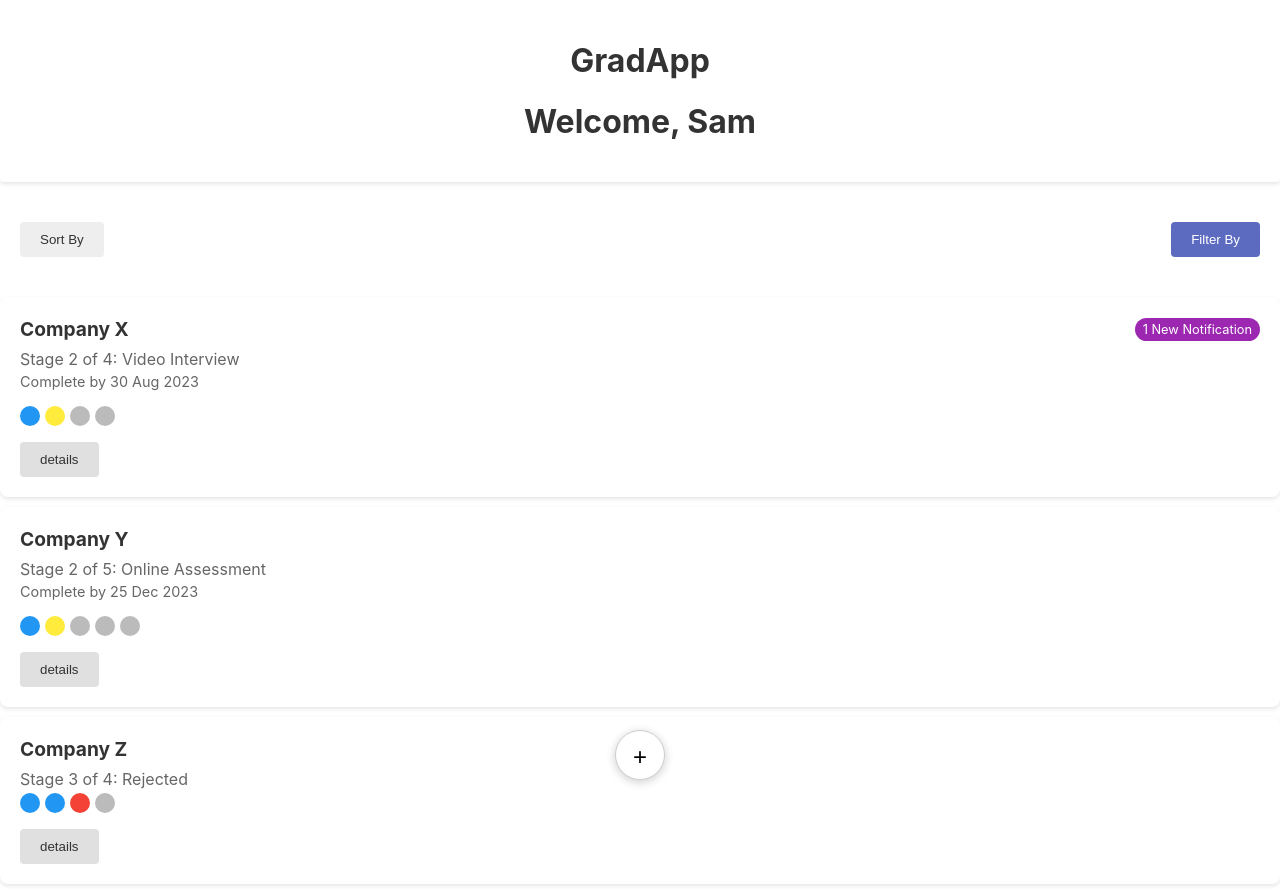
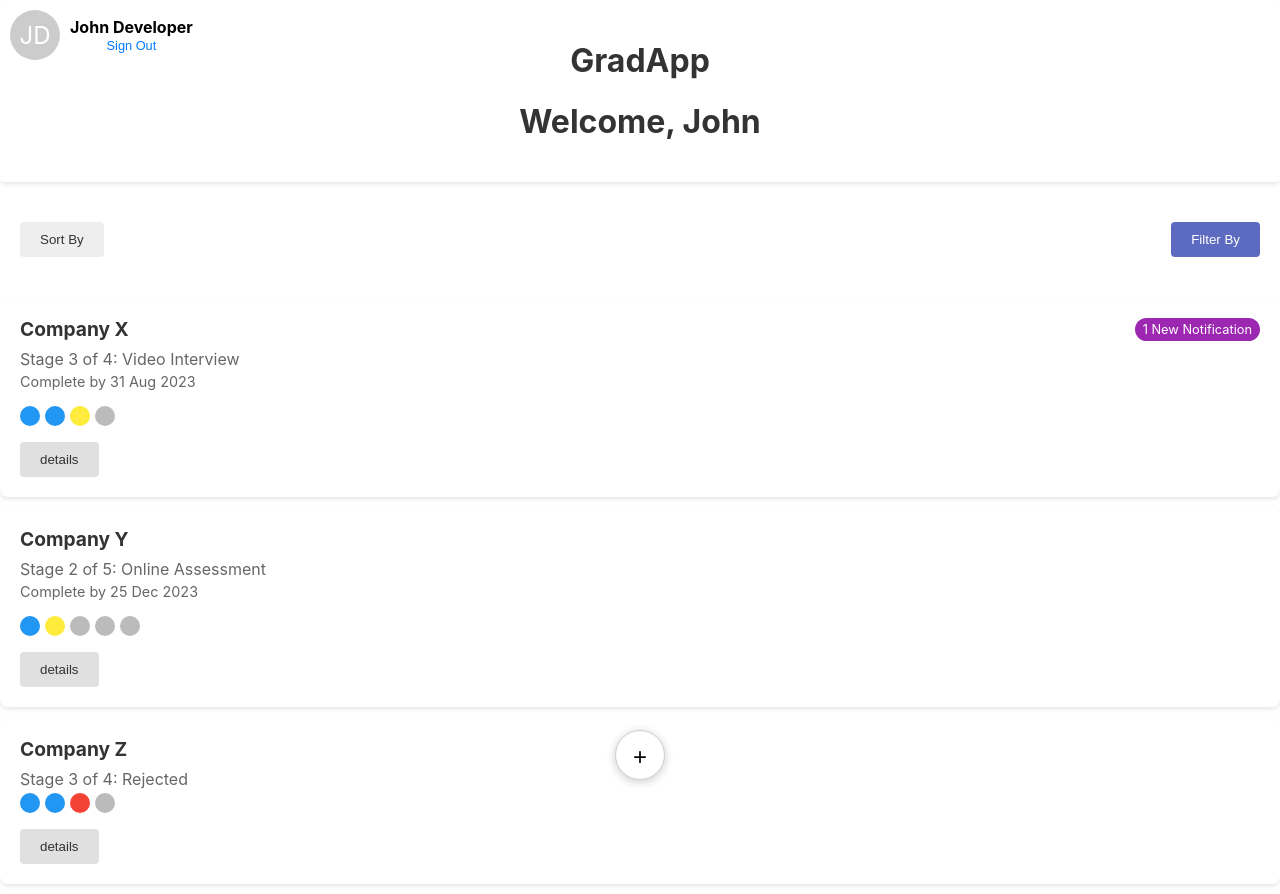
Before and after one commit to CodeBear117/GradApp, a React (Create React App) app: page / in a window 1280 px wide. Built offline with nearby package versions, Linux system fonts and the light colour scheme.

Commit message:
Added User Profile component on frontend.

```diff
--- a/src/App.js
+++ b/src/App.js
@@ -5,10 +5,11 @@ import SortFilterBar from './components/SortFilterBar';
 import { BrowserRouter as Router, Routes, Route, useLocation } from 'react-router-dom';
 import CompanyPage from './components/CompanyPage';
 import ApplicationList from './components/ApplicationList';
+import UserProfile from './components/UserProfile';
 //import ApplicationList from './components/ApplicationList/ApplicationList';
 //import BottomNavigation from './components/BottomNavigation';
 
-function MainContent() {
+function MainContent( { firstName } ) {
   const location = useLocation();
 
   // Check if the current path is not the company page
@@ -18,7 +19,7 @@ function MainContent() {
     <>
       {showHeaderAndFilter && (
         <div>
-          <WelcomeBanner />
+          <WelcomeBanner firstName={firstName} />
           <SortFilterBar />
         </div>
       )}
@@ -31,10 +32,22 @@ function MainContent() {
 }
 
 function App() {
+  const user = { // needs to come from a Database
+    firstName: 'John',
+    lastName: 'Developer',
+    profilePicture: '', // This could be a path to an image or left empty for initials
+  };
+
+  const handleSignOut = () => {
+    // Implement your sign-out logic here
+  };
+
+
   return (
     <Router>
       <div className={styles.App}>
-        <MainContent />
+        <UserProfile user={user} onSignOut={handleSignOut} />
+        <MainContent firstName={user.firstName} />
       </div>
     </Router>
   );
--- a/src/applicationsData.js
+++ b/src/applicationsData.js
@@ -3,11 +3,11 @@ const applicationsData = [
     {
       id: 1,
       companyName: 'Company X',
-      stage: 2,
+      stage: 3,
       totalStages: 4,
       currentStatus: 'interview',
       currentStageName: 'Video Interview',
-      dueDate: '30 Aug 2023',
+      dueDate: '31 Aug 2023',
       notification: '1 New Notification'
     },
     {
--- /dev/null
+++ b/src/components/UserProfile.js
@@ -0,0 +1,29 @@
+import React from 'react';
+import styles from './styles/UserProfile.module.css'; // Make sure to create this module
+
+function UserProfile({ user, onSignOut }) {
+  const { firstName, lastName, profilePicture } = user;
+
+  // Helper function to get initials
+  const getInitials = (firstName, lastName) => {
+    return `${firstName[0]}${lastName[0]}`;
+  };
+
+  return (
+    <div className={styles.profileContainer}>
+      <div className={styles.profilePicContainer}>
+        {profilePicture ? (
+          <img src={profilePicture} alt="Profile" className={styles.profilePic} />
+        ) : (
+          <div className={styles.initials}>{getInitials(firstName, lastName)}</div>
+        )}
+      </div>
+      <div className={styles.userInfo}>
+        <span className={styles.userName}>{firstName} {lastName}</span>
+        <button onClick={onSignOut} className={styles.signOutButton}>Sign Out</button>
+      </div>
+    </div>
+  );
+}
+
+export default UserProfile;
--- a/src/components/WelcomeBanner.js
+++ b/src/components/WelcomeBanner.js
@@ -1,11 +1,11 @@
 import React from 'react';
 import styles from './styles/WelcomeBanner.module.css';
 
-function WelcomeBanner() {
+function WelcomeBanner( {firstName} ) {
   return (
     <div className={styles.welcomeBanner}>
       <h1>GradApp</h1>
-      <h1>Welcome, Sam</h1>
+      <h1>Welcome, {firstName}</h1>
     </div>
   );
 }
--- /dev/null
+++ b/src/components/styles/UserProfile.module.css
@@ -0,0 +1,48 @@
+.profileContainer {
+    display: flex;
+    align-items: center;
+    position: absolute;
+    top: 0;
+    left: 0;
+    padding: 10px;
+  }
+
+  .profilePicContainer {
+    width: 50px; /* Profile picture size */
+    height: 50px;
+    border-radius: 50%;
+    overflow: hidden;
+    background-color: #ccc; /* A default background color */
+    display: flex;
+    justify-content: center;
+    align-items: center;
+    margin-right: 10px;
+  }
+
+  .initials {
+    font-size: 1.5em; /* Adjust size as needed */
+    color: white; /* Text color for the initials */
+  }
+
+  .profilePic {
+    width: 100%;
+    height: 100%;
+    object-fit: cover; /* Ensures the image covers the area */
+  }
+
+  .userInfo {
+    display: flex;
+    flex-direction: column;
+  }
+
+  .userName {
+    font-weight: bold;
+  }
+
+  .signOutButton {
+    background: none;
+    border: none;
+    color: #007bff; /* Example sign-out button color */
+    cursor: pointer;
+    font-size: 0.8em;
+  }
```
